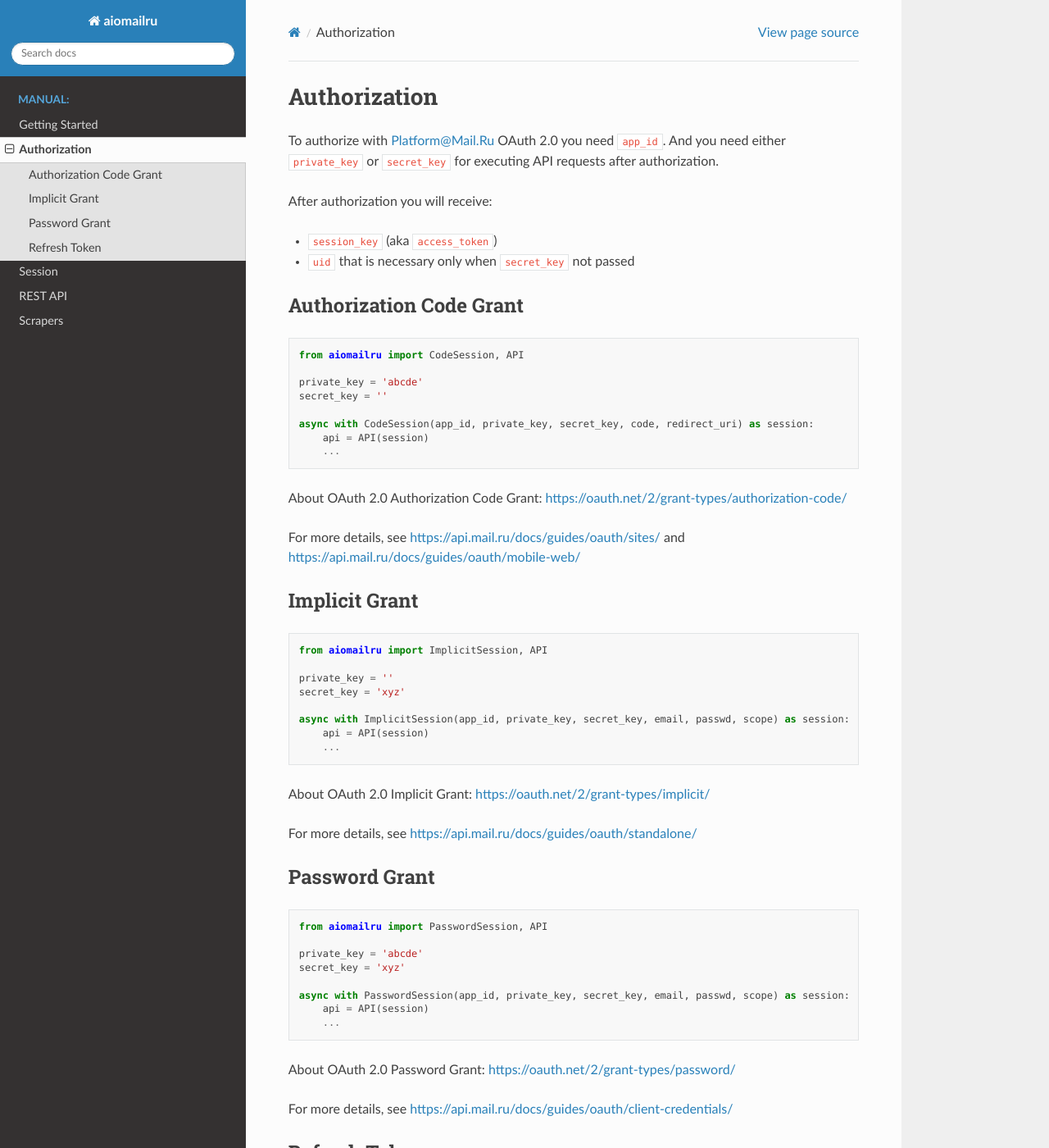
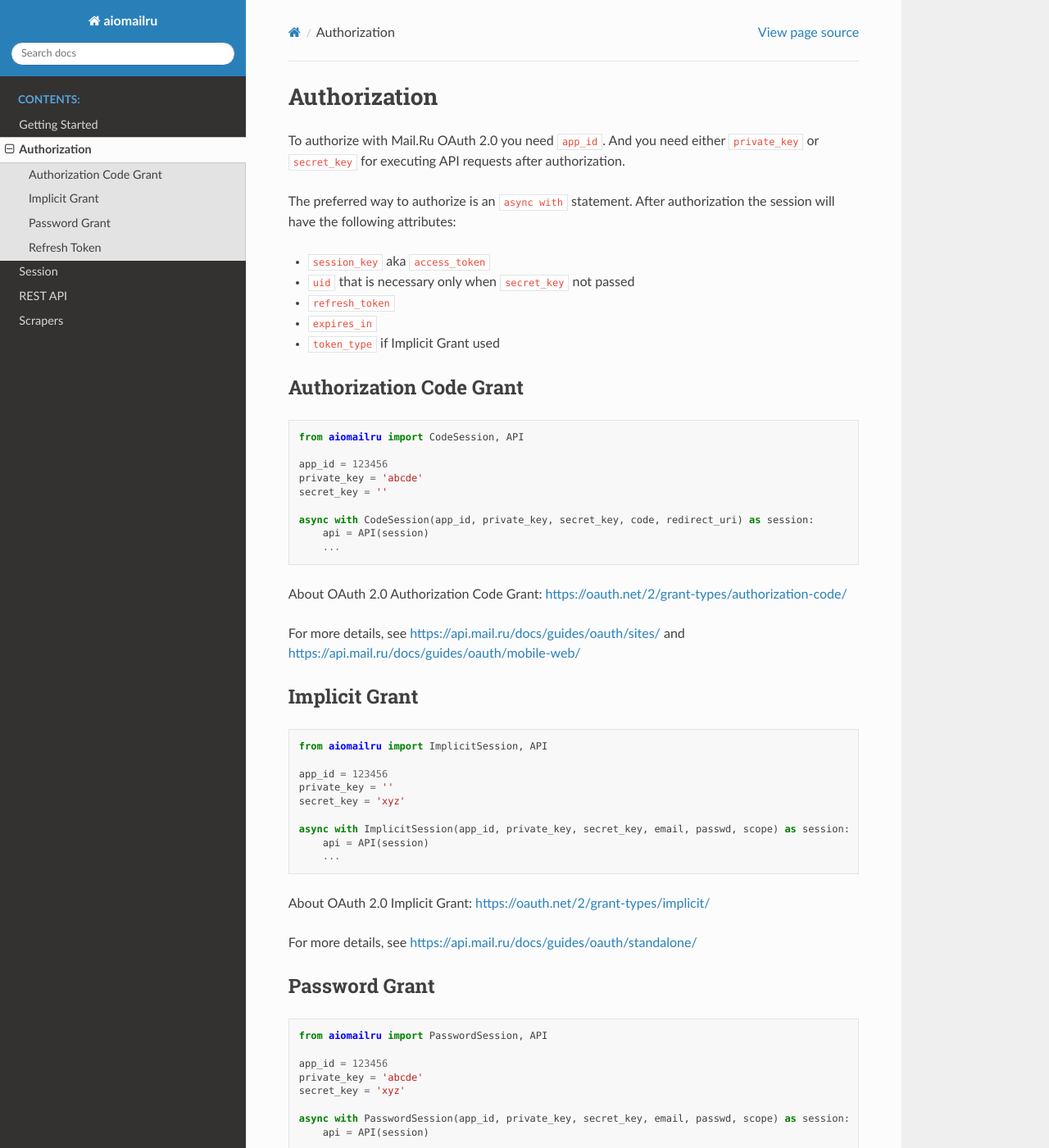
Before and after one commit to konstantintogoi/aiomailru, a Sphinx documentation site: the page built from docs/source/authorization.rst, in a window 1280 px wide and 1400 px high. Shown: the whole window at 82% size. Built offline with Sphinx 7.4.7 and the Read the Docs theme 2.0.0, drawn with Linux system fonts in a browser that asks for light colours.

```diff
--- a/README.rst
+++ b/README.rst
@@ -7,7 +7,7 @@
 .. image:: https://img.shields.io/pypi/pyversions/aiomailru.svg
     :target: https://pypi.python.org/pypi/aiomailru
 
-.. image:: https://img.shields.io/badge/docs-latest-brightgreen.svg
+.. image:: https://readthedocs.org/projects/aiomailru/badge/?version=latest
     :target: https://aiomailru.readthedocs.io/en/latest/
 
 .. image:: https://travis-ci.org/KonstantinTogoi/aiomailru.svg
@@ -28,7 +28,7 @@ The main features are:
 Usage
 -----
 
-To use Platform@Mail.Ru API you need a registered app and
+To use `Mail.Ru API <https://api.mail.ru/>`_ you need a registered app and
 `Mail.Ru <https://mail.ru>`_ account.
 For more details, see
 `aiomailru Documentation <https://aiomailru.readthedocs.io/>`_.
--- a/aiomailru/__init__.py
+++ b/aiomailru/__init__.py
@@ -2,6 +2,7 @@ from . import api, exceptions, objects, parsers, sessions, utils
 from .utils import parseaddr
 from .exceptions import (
     Error,
+    OAuthError,
     InvalidGrantError,
     InvalidClientError,
     APIError,
@@ -29,4 +30,4 @@ from .sessions import (
 from .api import API
 
 
-__version__ = '0.1.0'
+__version__ = '0.1.0.post1'
--- a/docs/source/authorization.rst
+++ b/docs/source/authorization.rst
@@ -1,14 +1,18 @@
 Authorization
 =============
 
-To authorize with Platform@Mail.Ru OAuth 2.0 you need :code:`app_id`.
+To authorize with Mail.Ru OAuth 2.0 you need :code:`app_id`.
 And you need either :code:`private_key` or :code:`secret_key`
 for executing API requests after authorization.
 
-After authorization you will receive:
+The preferred way to authorize is an :code:`async with` statement.
+After authorization the session will have the following attributes:
 
-* :code:`session_key` (aka :code:`access_token`)
+* :code:`session_key` aka :code:`access_token`
 * :code:`uid` that is necessary only when :code:`secret_key` not passed
+* :code:`refresh_token`
+* :code:`expires_in`
+* :code:`token_type` if Implicit Grant used
 
 Authorization Code Grant
 ------------------------
@@ -17,6 +21,7 @@ Authorization Code Grant
 
     from aiomailru import CodeSession, API
 
+    app_id = 123456
     private_key = 'abcde'
     secret_key = ''
 
@@ -36,6 +41,7 @@ Implicit Grant
 
     from aiomailru import ImplicitSession, API
 
+    app_id = 123456
     private_key = ''
     secret_key = 'xyz'
 
@@ -54,6 +60,7 @@ Password Grant
 
     from aiomailru import PasswordSession, API
 
+    app_id = 123456
     private_key = 'abcde'
     secret_key = 'xyz'
 
@@ -72,6 +79,7 @@ Refresh Token
 
     from aiomailru import RefreshSession, API
 
+    app_id = 123456
     private_key = ''
     secret_key = ''
 
--- a/docs/source/conf.py
+++ b/docs/source/conf.py
@@ -22,7 +22,7 @@ copyright = '2020, Konstantin Togoi'
 author = 'Konstantin Togoi'
 
 # The full version, including alpha/beta/rc tags
-release = '0.1.0'
+release = '0.1.0.post1'
 
 
 # -- General configuration ---------------------------------------------------
--- a/docs/source/getting_started.rst
+++ b/docs/source/getting_started.rst
@@ -26,7 +26,7 @@ Sign up in `Mail.Ru <https://mail.ru>`_.
 Application
 -----------
 
-After signing up visit the Platform@Mail.Ru REST API
+After signing up visit Mail.Ru API
 `documentation page <https://api.mail.ru/docs/>`_
 and create a new application: https://api.mail.ru/apps/my/add.
 
--- a/docs/source/index.rst
+++ b/docs/source/index.rst
@@ -3,8 +3,8 @@
    :end-before: index-end-marker1
 
 .. toctree::
-    :maxdepth: 1
-    :caption: Manual:
+    :maxdepth: 2
+    :caption: Contents:
 
     getting_started
     authorization
--- a/setup.py
+++ b/setup.py
@@ -3,16 +3,16 @@ from setuptools import find_packages, setup
 
 setup(
     name='aiomailru',
-    version='0.1.0',
+    version='0.1.0.post1',
     author='Konstantin Togoi',
     author_email='konstantin.togoi@gmail.com',
     url='https://github.com/KonstantinTogoi/aiomailru',
-    description='Platform@Mail.ru Python REST API wrapper',
+    description='Python Mail.Ru API wrapper',
     long_description=open('README.rst').read(),
     license='BSD',
     packages=find_packages(),
     python_requires='>=3.5',
-    install_requires='aiohttp>=3.0.0',
+    install_requires=['aiohttp>=3.0.0', 'yarl'],
     setup_requires=['pytest-runner'],
     tests_require=['pytest-asyncio', 'pytest-dotenv', 'pytest-localserver'],
     extras_require={'scrapers': ['pyppeteer<=0.0.25']},
```
Also changed, not shown: other parts of README.rst (+1 -1 lines), docs/source/session.rst (+70 -13 lines), 3 other files.
